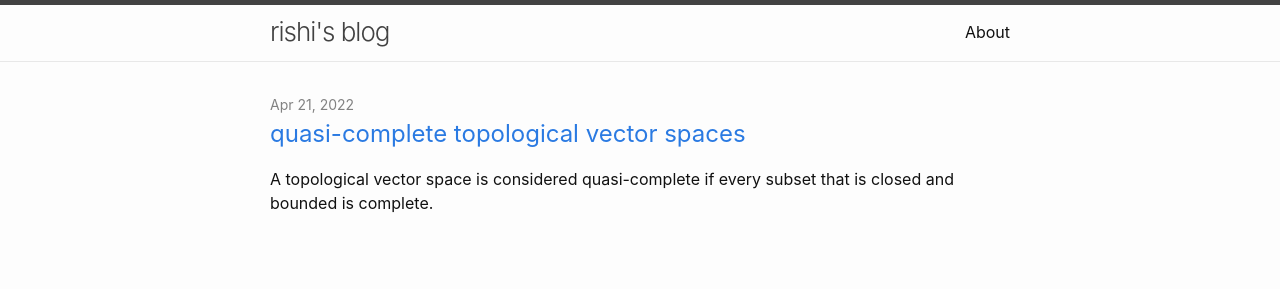
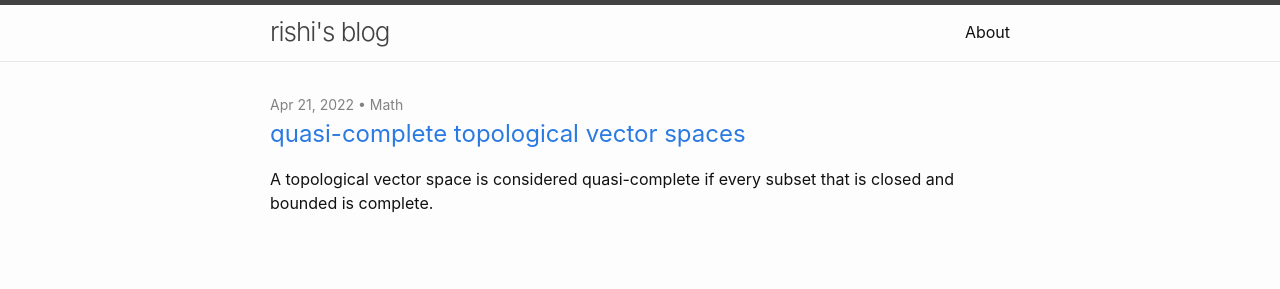
Before and after one commit to rishiedupalli/rishiedupalli.github.io, a Jekyll site: the page built from index.md, in a window 1280 px wide. Shown: the top 289 px of the page. Built offline with Jekyll 4.4.1, drawn with Linux system fonts in a browser that asks for light colours.

Commit message:
added category to home page

```diff
--- a/_layouts/home.html
+++ b/_layouts/home.html
@@ -25,7 +25,7 @@ layout: default
       {%- assign date_format = site.minima.date_format | default: "%b %-d, %Y" -%}
       {%- for post in posts -%}
       <li>
-        <span class="post-meta">{{ post.date | date: date_format }}</span>
+        <span class="post-meta">{{ post.date | date: date_format }} &#8226 {{ post.categories }}</span>
         <h3>
           <a class="post-link" href="{{ post.url | relative_url }}">
             {{ post.title | escape }}
```
